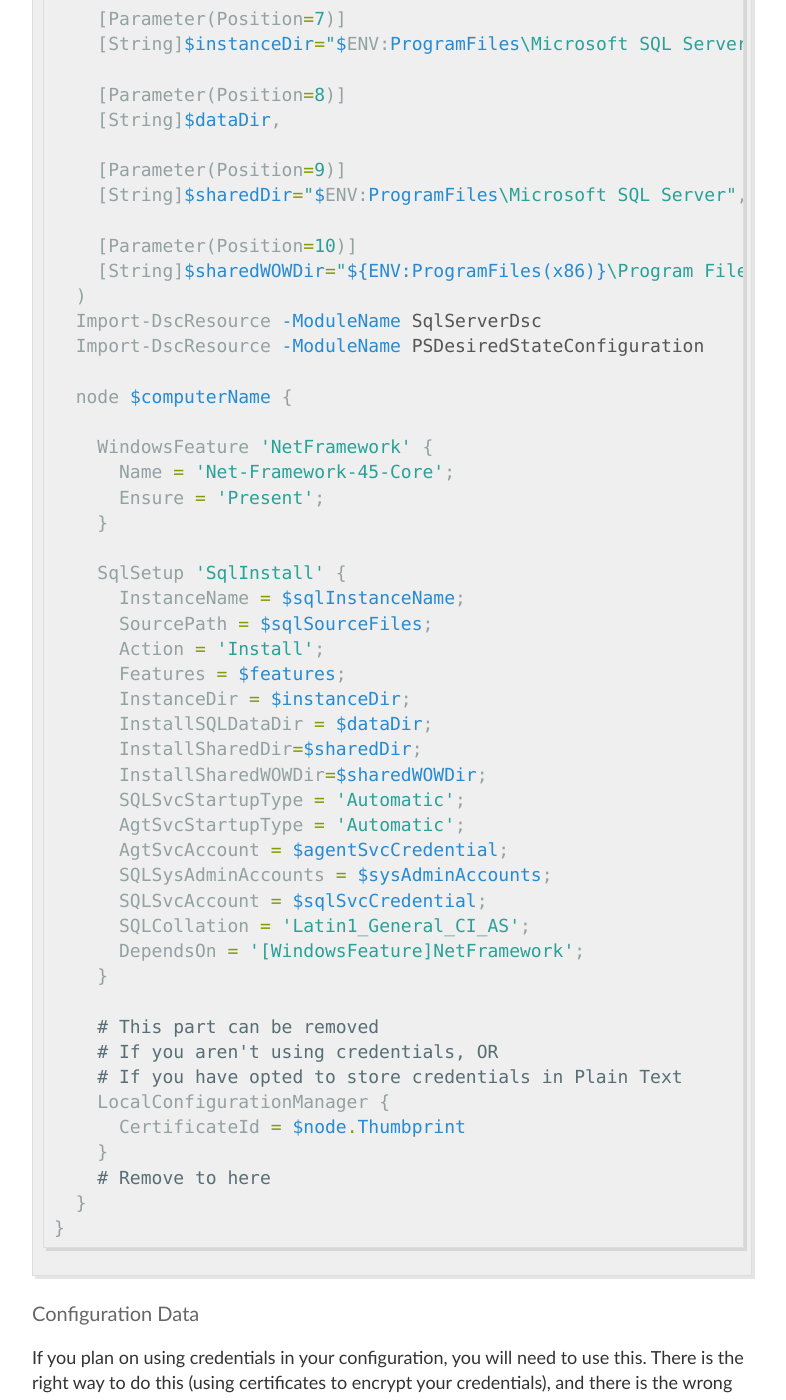
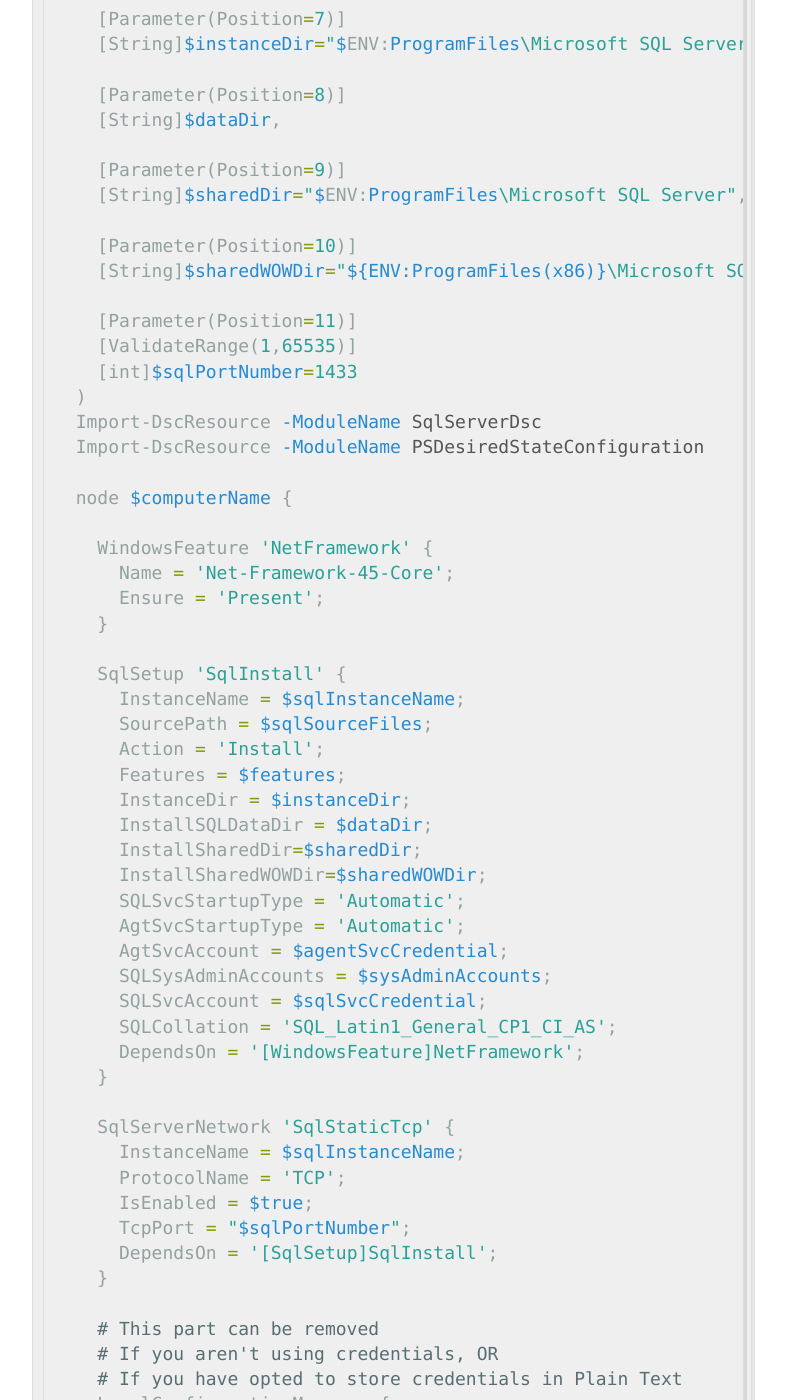
Before and after one commit to briansworth/dev, a Jekyll site: the page built from _posts/2019-1-19-PowerShell-Sccm-AD-PreRequisites-SQL.md, in a window 1280 px wide and 1400 px high, scrolled down 4230 px. Shown: the whole window, without its empty margins (248-1034 px from the left). Built offline with Jekyll 4.4.1, drawn with Linux system fonts in a browser that asks for light colours.

Commit message:
Fixed typos

```diff
--- a/_posts/2019-1-19-PowerShell-Sccm-AD-PreRequisites-SQL.md
+++ b/_posts/2019-1-19-PowerShell-Sccm-AD-PreRequisites-SQL.md
@@ -215,7 +215,11 @@
     [String]$sharedDir="$ENV:ProgramFiles\Microsoft SQL Server",
 
     [Parameter(Position=10)]
-    [String]$sharedWOWDir="${ENV:ProgramFiles(x86)}\Program Files (x86)\Microsoft SQL Server"
+    [String]$sharedWOWDir="${ENV:ProgramFiles(x86)}\Microsoft SQL Server",
+
+    [Parameter(Position=11)]
+    [ValidateRange(1,65535)]
+    [int]$sqlPortNumber=1433
   )
   Import-DscResource -ModuleName SqlServerDsc
   Import-DscResource -ModuleName PSDesiredStateConfiguration
@@ -241,8 +245,16 @@
       AgtSvcAccount = $agentSvcCredential;
       SQLSysAdminAccounts = $sysAdminAccounts;
       SQLSvcAccount = $sqlSvcCredential;
-      SQLCollation = 'Latin1_General_CI_AS';
+      SQLCollation = 'SQL_Latin1_General_CP1_CI_AS';
       DependsOn = '[WindowsFeature]NetFramework';
+    }
+
+    SqlServerNetwork 'SqlStaticTcp' {
+      InstanceName = $sqlInstanceName;
+      ProtocolName = 'TCP';
+      IsEnabled = $true;
+      TcpPort = "$sqlPortNumber";
+      DependsOn = '[SqlSetup]SqlInstall';
     }
 
     # This part can be removed
```
